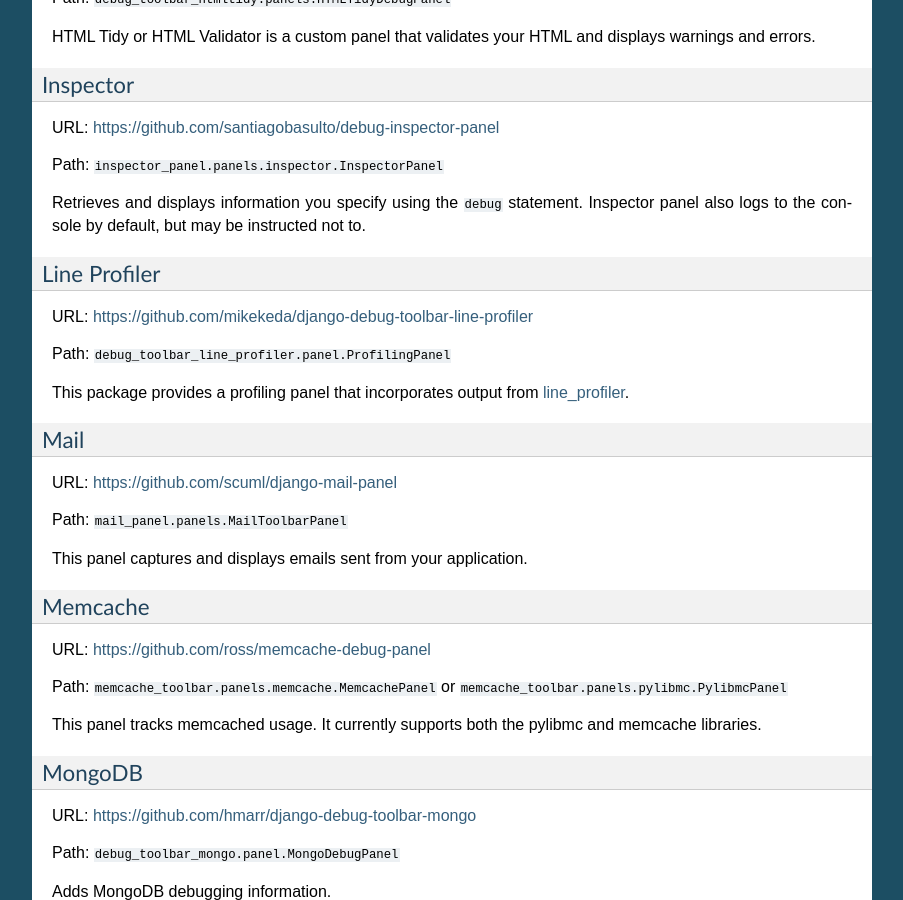
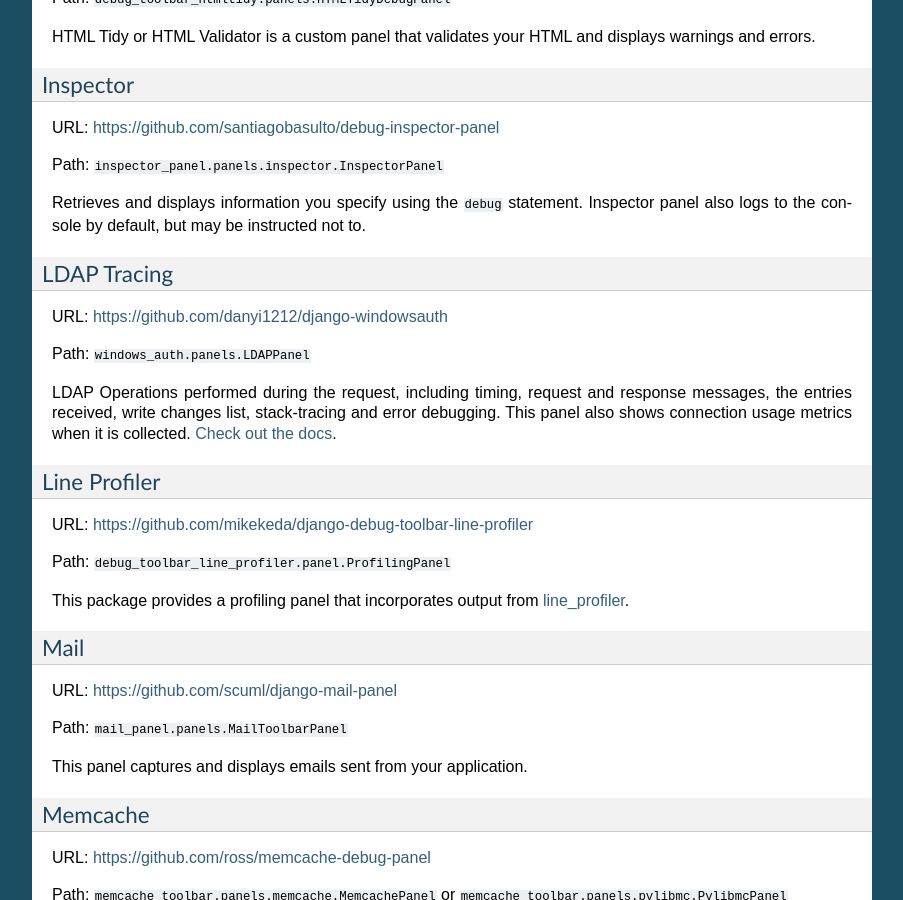
Before and after one commit to jazzband/django-debug-toolbar, a Sphinx documentation site: the page built from docs/panels.rst, in a window 1280 px wide and 900 px high, scrolled down 2920 px. Shown: the whole window, without its empty margins (198-1101 px from the left). Built offline with Sphinx 7.4.7, drawn with Linux system fonts in a browser that asks for light colours.

Commit message:
Add LDAP Tracing Panel to the third-party list (#1433)
Add LDAP Tracing Panel to the third-party list

LDAP Operations Tracing panel from django-windowsauth module.

GitHub: https://github.com/danyi1212/django-windowsauth
Docs: https://django-windowsauth.readthedocs.io/en/latest/howto/debug_toolbar.html

```diff
--- a/docs/panels.rst
+++ b/docs/panels.rst
@@ -176,6 +176,18 @@
 Retrieves and displays information you specify using the ``debug`` statement.
 Inspector panel also logs to the console by default, but may be instructed not
 to.
+
+LDAP Tracing
+~~~~~~~~~~~~
+
+URL: https://github.com/danyi1212/django-windowsauth
+
+Path: ``windows_auth.panels.LDAPPanel``
+
+LDAP Operations performed during the request, including timing, request and response messages,
+the entries received, write changes list, stack-tracing and error debugging.
+This panel also shows connection usage metrics when it is collected.
+`Check out the docs <https://django-windowsauth.readthedocs.io/en/latest/howto/debug_toolbar.html>`_.
 
 Line Profiler
 ~~~~~~~~~~~~~
```
